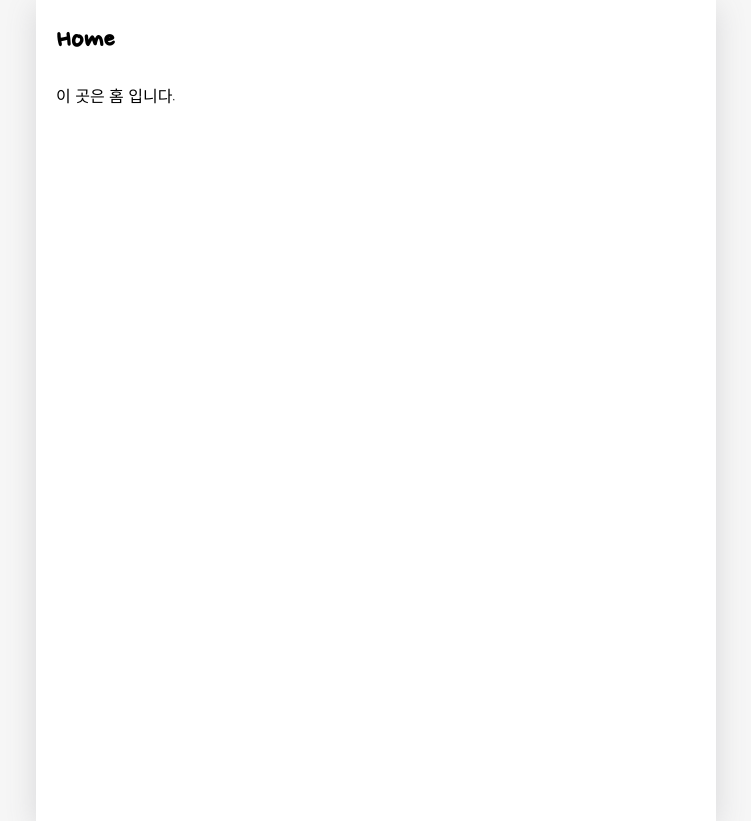
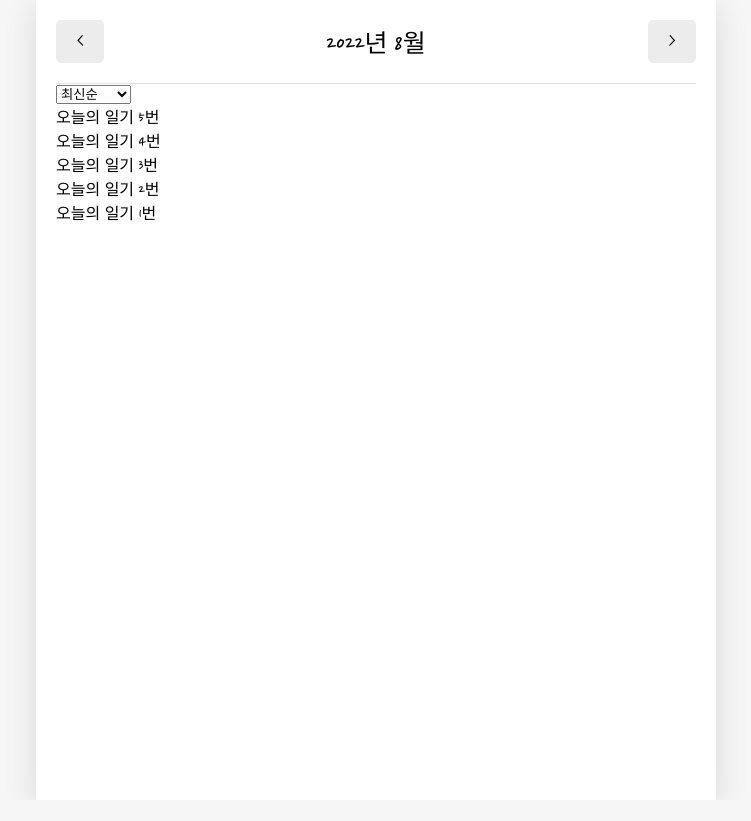
Before and after one commit to jjy321501/react-diary, a React (Create React App) app in the folder emotion-diary/: page / in a window 1280 px wide. Shown: the whole page, without its empty margins (264-1015 px from the left). After the commit the page ends 800 px from the top, so only its background shows below. Built offline with nearby package versions, Linux system fonts and the light colour scheme; a web font is replaced by a local one.

Commit message:
emotion-diary 월 별 홈페이지, 정렬기능

```diff
--- a/emotion-diary/src/App.js
+++ b/emotion-diary/src/App.js
@@ -42,9 +42,43 @@ const reducer = (state, action) => {
 export const DiaryStateContext = React.createContext();
 export const DiaryDispatchContext = React.createContext();
 
+const dummyData = [
+  {
+    id: 1,
+    emotion: 1,
+    content: "오늘의 일기 1번",
+    date: 1660150133642,
+  },
+  {
+    id: 2,
+    emotion: 2,
+    content: "오늘의 일기 2번",
+    date: 1660150133643,
+  },
+  {
+    id: 3,
+    emotion: 3,
+    content: "오늘의 일기 3번",
+    date: 1660150133644,
+  },
+  {
+    id: 4,
+    emotion: 4,
+    content: "오늘의 일기 4번",
+    date: 1660150133645,
+  },
+  {
+    id: 5,
+    emotion: 5,
+    content: "오늘의 일기 5번",
+    date: 1660150133646,
+  },
+];
+
 function App() {
-  const [data, dispatch] = useReducer(reducer, []);
+  const [data, dispatch] = useReducer(reducer, dummyData);
 
+  console.log(new Date().getTime()); // 현재 시간
   const dataId = useRef(0);
   //CREATE
   const onCreate = (date, content, emotion) => {
--- /dev/null
+++ b/emotion-diary/src/components/DiaryList.js
@@ -0,0 +1,53 @@
+import { useState } from "react";
+
+const sortOptionList = [
+  { value: "lastest", name: "최신순" },
+  { value: "oldest", name: "오래된 순" },
+];
+
+const ControlMenu = ({ value, onChange, optionList }) => {
+  return (
+    <select value={value} onChange={(e) => onChange(e.target.value)}>
+      {optionList.map((it, idx) => (
+        <option key={idx} value={it.value}>
+          {it.name}
+        </option>
+      ))}
+    </select>
+  );
+};
+
+const DiaryList = ({ diaryList }) => {
+  const [sortType, setSortType] = useState("lastest");
+  const getProcessedDiaryList = () => {
+    const compare = (a, b) => {
+      if (sortType === "lastest") {
+        return parseInt(b.date) - parseInt(a.date);
+      } else {
+        return parseInt(a.date) - parseInt(b.date);
+      }
+    };
+    const copyList = JSON.parse(JSON.stringify(diaryList));
+    const sortedList = copyList.sort(compare);
+    return sortedList;
+  };
+
+  return (
+    <div>
+      <ControlMenu
+        value={sortType}
+        onChange={setSortType}
+        optionList={sortOptionList}
+      />
+      {getProcessedDiaryList().map((it) => (
+        <div key={it.id}>{it.content}</div>
+      ))}
+    </div>
+  );
+};
+
+DiaryList.defaultProps = {
+  diaryList: [],
+};
+
+export default DiaryList;
--- a/emotion-diary/src/pages/Home.js
+++ b/emotion-diary/src/pages/Home.js
@@ -1,8 +1,75 @@
+import { useState, useContext, useEffect } from "react";
+import { DiaryStateContext } from "../App";
+
+import MyButton from "../components/MyButton";
+import MyHeader from "../components/MyHeader";
+import DiaryList from "../components/DiaryList";
+
 const Home = () => {
+  const diaryList = useContext(DiaryStateContext);
+
+  const [data, setData] = useState([]);
+  const [curDate, setCurDate] = useState(new Date());
+
+  const headText = `${curDate.getFullYear()}년 ${curDate.getMonth() + 1}월`;
+
+  useEffect(() => {
+    if (diaryList.length >= 1) {
+      const firstDay = new Date(
+        curDate.getFullYear(),
+        curDate.getMonth(),
+        1
+      ).getTime();
+
+      const lastDay = new Date(
+        curDate.getFullYear(),
+        curDate.getMonth() + 1,
+        0
+      ).getTime();
+
+      setData(
+        diaryList.filter((it) => firstDay <= it.date && it.date <= lastDay)
+      );
+    }
+  }, [diaryList, curDate]);
+
+  useEffect(() => {
+    console.log(data);
+  }, [data]);
+
+  const increaseMonth = () => {
+    setCurDate(
+      new Date(curDate.getFullYear(), curDate.getMonth() + 1, curDate.getDate())
+    );
+  };
+
+  const decreaseMonth = () => {
+    setCurDate(
+      new Date(curDate.getFullYear(), curDate.getMonth() - 1, curDate.getDate())
+    );
+  };
   return (
     <div>
-      <h1>Home</h1>
-      <p>이 곳은 홈 입니다.</p>
+      <MyHeader
+        headText={headText}
+        leftChild={
+          <MyButton
+            text={"<"}
+            onClick={() => {
+              decreaseMonth();
+            }}
+          />
+        }
+        rightChild={
+          <MyButton
+            text={">"}
+            onClick={() => {
+              increaseMonth();
+            }}
+          />
+        }
+      />
+      <DiaryList diaryList={data} />
     </div>
   );
 };
```
